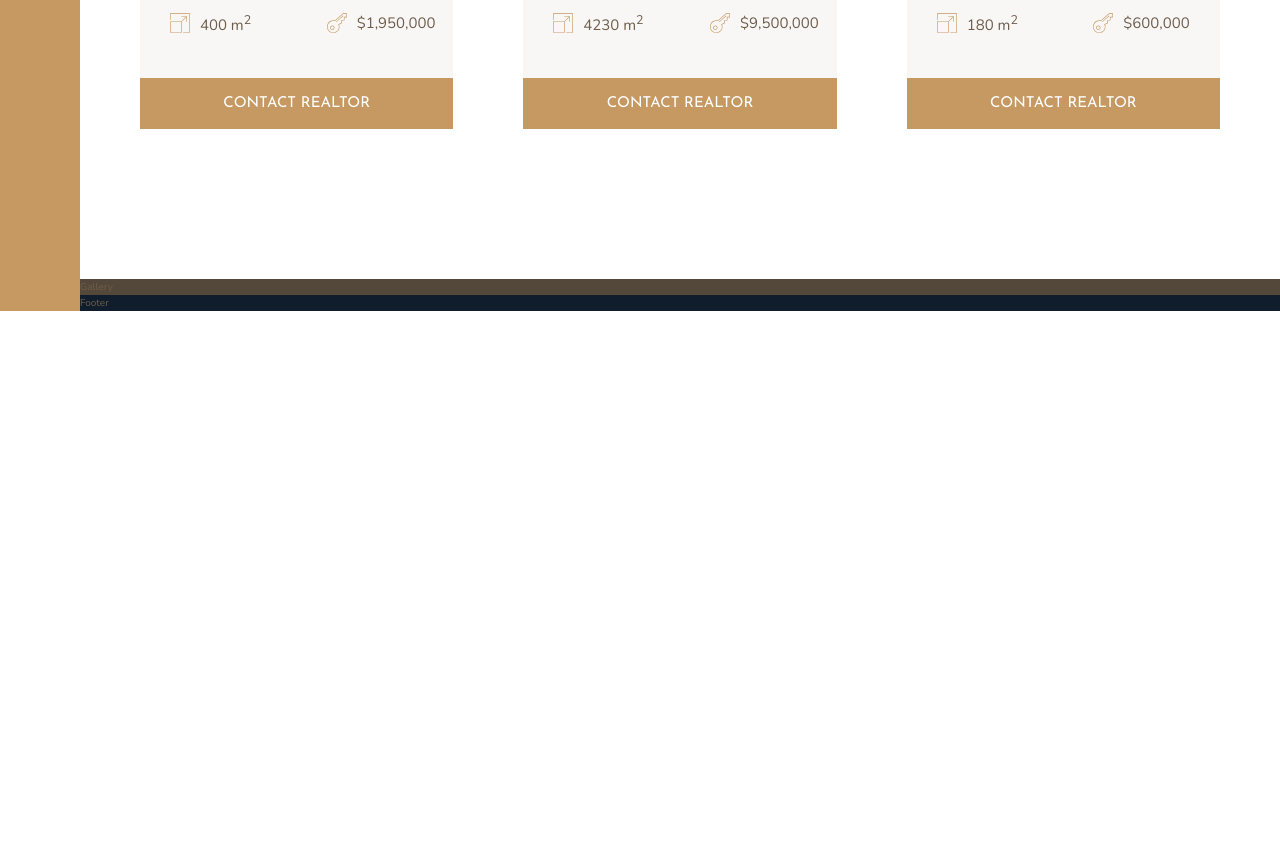
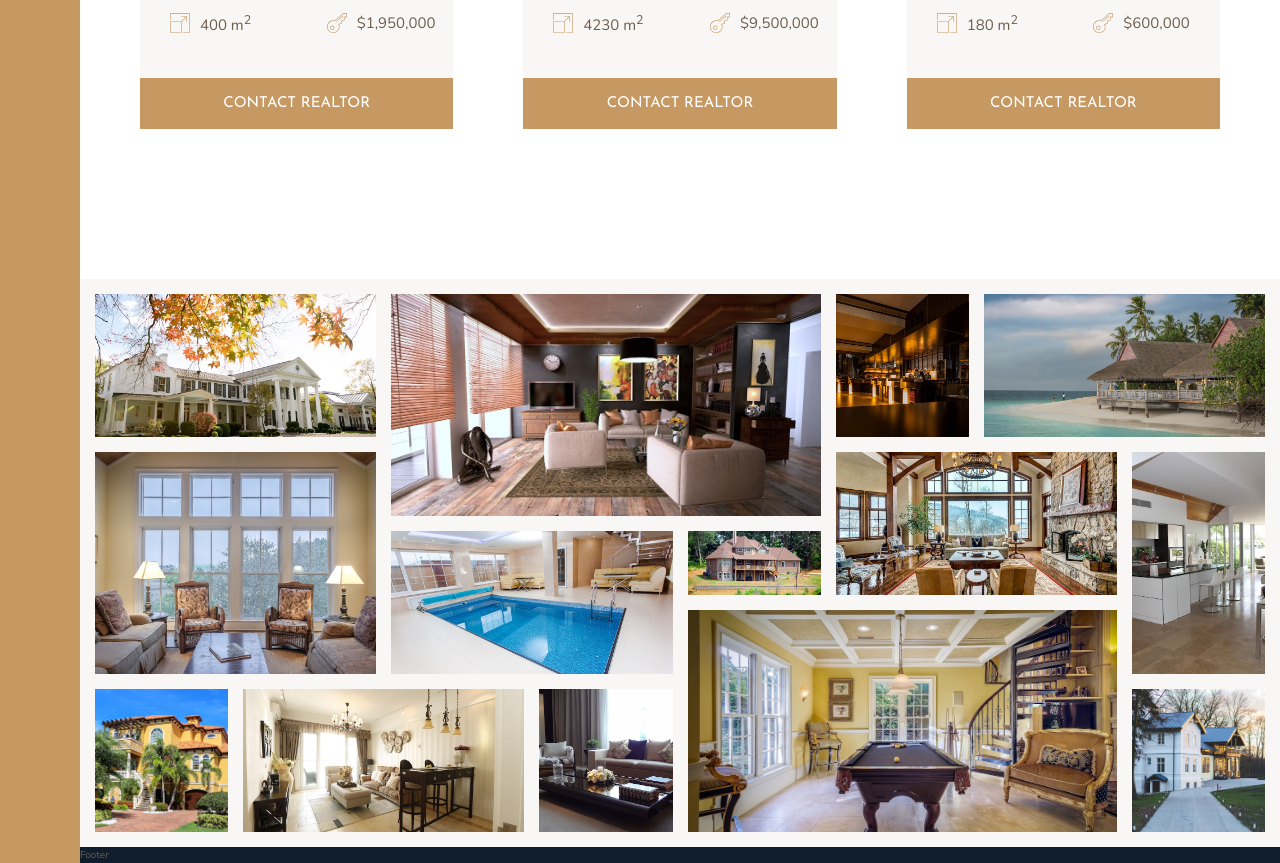
Before and after one commit to unclejide1/nexter-with-grid, a website: page index.html in a window 1280 px wide. Shown: the part 2851-3714 px from the top of the page. Before the commit the page ends 3162 px from the top, so only its background shows below. Drawn offline with nearby package versions, Linux system fonts and the light colour scheme.

Commit message:
feat: add gallery section

```diff
--- a/index.html
+++ b/index.html
@@ -295,7 +295,63 @@
       </div>
     </section>
 
-    <section class="gallery">Gallery</section>
+    <section class="gallery">
+      <figure class="gallery__item gallery__item--1">
+        <img src="img/gal-1.jpeg" alt="Gallery Image 1" class="gallery__img">
+      </figure>
+      <figure class="gallery__item gallery__item--2">
+        <img src="img/gal-2.jpeg" alt="Gallery Image 2" class="gallery__img">
+      </figure>
+
+      <figure class="gallery__item gallery__item--3">
+        <img src="img/gal-3.jpeg" alt="Gallery Image 3" class="gallery__img">
+      </figure>
+
+      <figure class="gallery__item gallery__item--4">
+        <img src="img/gal-4.jpeg" alt="Gallery Image 4" class="gallery__img">
+      </figure>
+
+      <figure class="gallery__item gallery__item--5">
+        <img src="img/gal-5.jpeg" alt="Gallery Image 5" class="gallery__img">
+      </figure>
+
+      <figure class="gallery__item gallery__item--6">
+        <img src="img/gal-6.jpeg" alt="Gallery Image 6" class="gallery__img">
+      </figure>
+
+      <figure class="gallery__item gallery__item--7">
+        <img src="img/gal-7.jpeg" alt="Gallery Image 7" class="gallery__img">
+      </figure>
+
+      <figure class="gallery__item gallery__item--8">
+        <img src="img/gal-8.jpeg" alt="Gallery Image 8" class="gallery__img">
+      </figure>
+
+      <figure class="gallery__item gallery__item--9">
+        <img src="img/gal-9.jpeg" alt="Gallery Image 9" class="gallery__img">
+      </figure>
+
+      <figure class="gallery__item gallery__item--10">
+        <img src="img/gal-10.jpeg" alt="Gallery Image 10" class="gallery__img">
+      </figure>
+
+      <figure class="gallery__item gallery__item--11">
+        <img src="img/gal-11.jpeg" alt="Gallery Image 11" class="gallery__img">
+      </figure>
+
+      <figure class="gallery__item gallery__item--12">
+        <img src="img/gal-12.jpeg" alt="Gallery Image 12" class="gallery__img">
+      </figure>
+
+      <figure class="gallery__item gallery__item--13">
+        <img src="img/gal-13.jpeg" alt="Gallery Image 13" class="gallery__img">
+      </figure>
+
+      <figure class="gallery__item gallery__item--14">
+        <img src="img/gal-14.jpeg" alt="Gallery Image 14" class="gallery__img">
+      </figure>
+
+    </section>
 
     <footer class="footer">Footer</footer>
   </body>
--- a/sass/_gallery.scss
+++ b/sass/_gallery.scss
@@ -1,4 +1,93 @@
 .gallery{
-    background-color: $color-grey-dark-1;
+    background-color: $color-grey-light-1;
     grid-column: full-start / full-end;
+
+    display: grid;
+    grid-template-columns: repeat(8, 1fr);
+    grid-template-rows: repeat(7, 5vw);
+    grid-gap: 1.5rem;
+    padding: 1.5rem;
+    // object-fit: cover;
+
+    &__item{
+
+
+        &--1{
+            grid-row: 1 / span 2;
+            grid-column: 1 / span 2;
+        }
+
+        &--2{
+            grid-row: 1 / span 3;
+            grid-column: 3 / span 3;
+        }
+
+        &--3{
+            grid-row: 1 / span 2;
+            grid-column: 6 / 7;
+        }
+
+        &--4{
+            grid-row: 1 / span 2;
+            grid-column: 7 / span 2;
+        }
+
+        &--5{
+            grid-row: 3 / span 3;
+            grid-column: 1 / span 2;
+        }
+
+
+
+        &--6{
+            grid-row: 4 / span 2;
+            grid-column: 3 / span 2;
+        }
+
+        &--7{
+            grid-row: 4 / span 1;
+            grid-column: 5 / 6;
+        }
+
+        &--8{
+            grid-row: 3 / span 2;
+            grid-column: 6 / span 2;
+        }
+
+        &--9{
+            grid-row: 3 / span 3;
+            grid-column: 8 / -1;
+        }
+
+        &--10{
+            grid-column: 1 / 2;
+            grid-row: 6 / -1;
+        }
+
+        &--11{
+            grid-column: 2 /span 2;
+            grid-row: 6 / -1;
+        }
+
+        &--12{
+            grid-column: 4 / 5;
+            grid-row: 6 / -1;
+        }
+
+        &--13{
+            grid-column: 5 / span 3;
+            grid-row:  5 / -1;
+        }
+
+        &--14{
+            grid-row: 6 / -1;
+        }
+    }
+
+    &__img{
+        width: 100%;
+        height: 100%;
+        object-fit: cover;
+        display: block;
+    }
 }
```
Also changed, not shown: css/style.css.
